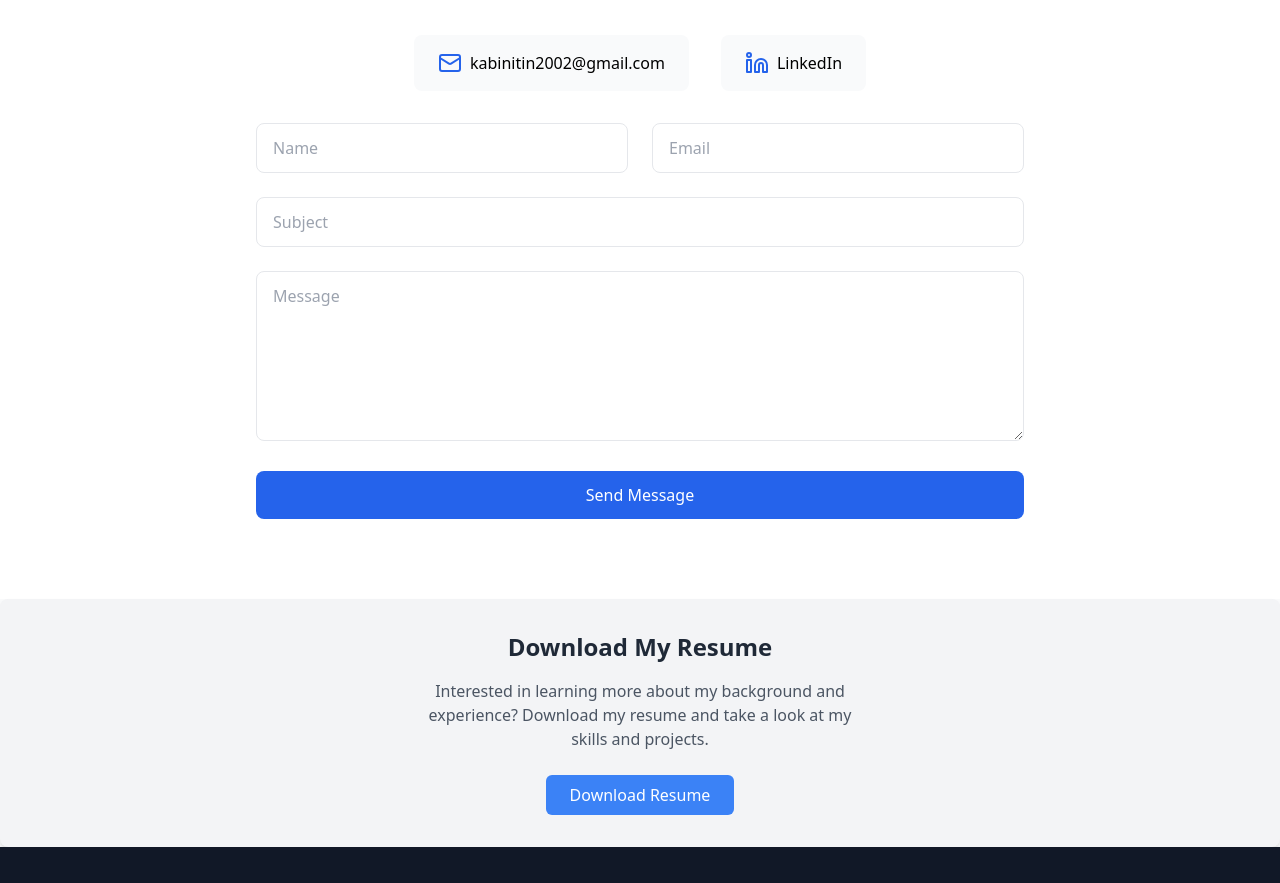
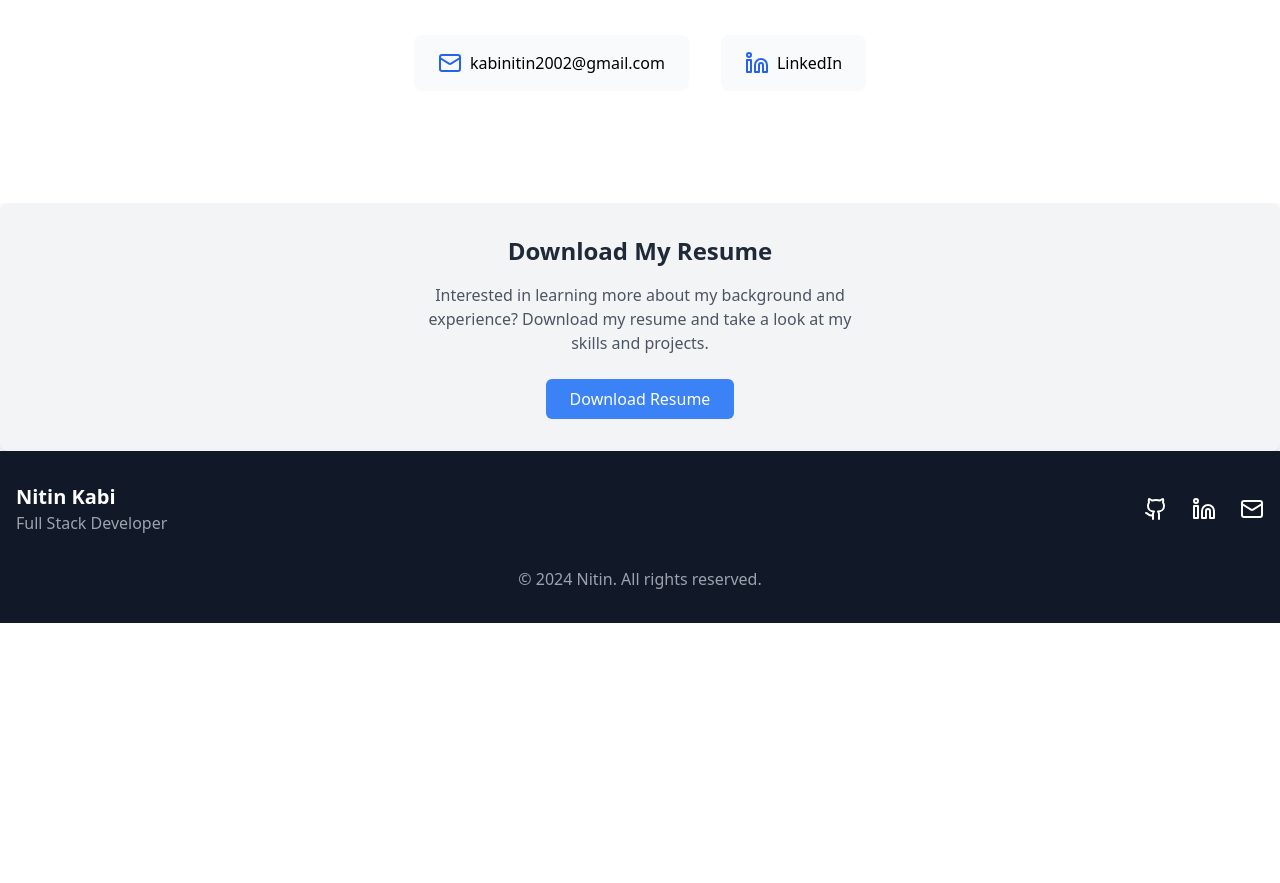
Before and after one commit to nitin00201/portfolio, a React (Vite) app: page / in a window 1280 px wide. Shown: the part 2300-3183 px from the top of the page. After the commit the page ends 2923 px from the top, so only its background shows below. Built offline with nearby package versions, Linux system fonts and the light colour scheme.

Commit message:
remove form

```diff
--- a/src/components/Portfolio.jsx
+++ b/src/components/Portfolio.jsx
@@ -271,7 +271,7 @@
                 <span>LinkedIn</span>
               </a>
             </div>
-            <form className="space-y-6">
+            {/* <form className="space-y-6">
               <div className="grid md:grid-cols-2 gap-6">
                 <input type="text" placeholder="Name" className="w-full px-4 py-3 rounded-lg border focus:outline-none focus:ring-2 focus:ring-blue-600" />
                 <input type="email" placeholder="Email" className="w-full px-4 py-3 rounded-lg border focus:outline-none focus:ring-2 focus:ring-blue-600" />
@@ -281,7 +281,7 @@
               <button type="submit" className="w-full bg-blue-600 text-white py-3 rounded-lg hover:bg-blue-700 transition-colors">
                 Send Message
               </button>
-            </form>
+            </form> */}
           </div>
         </div>
       </section>
```
